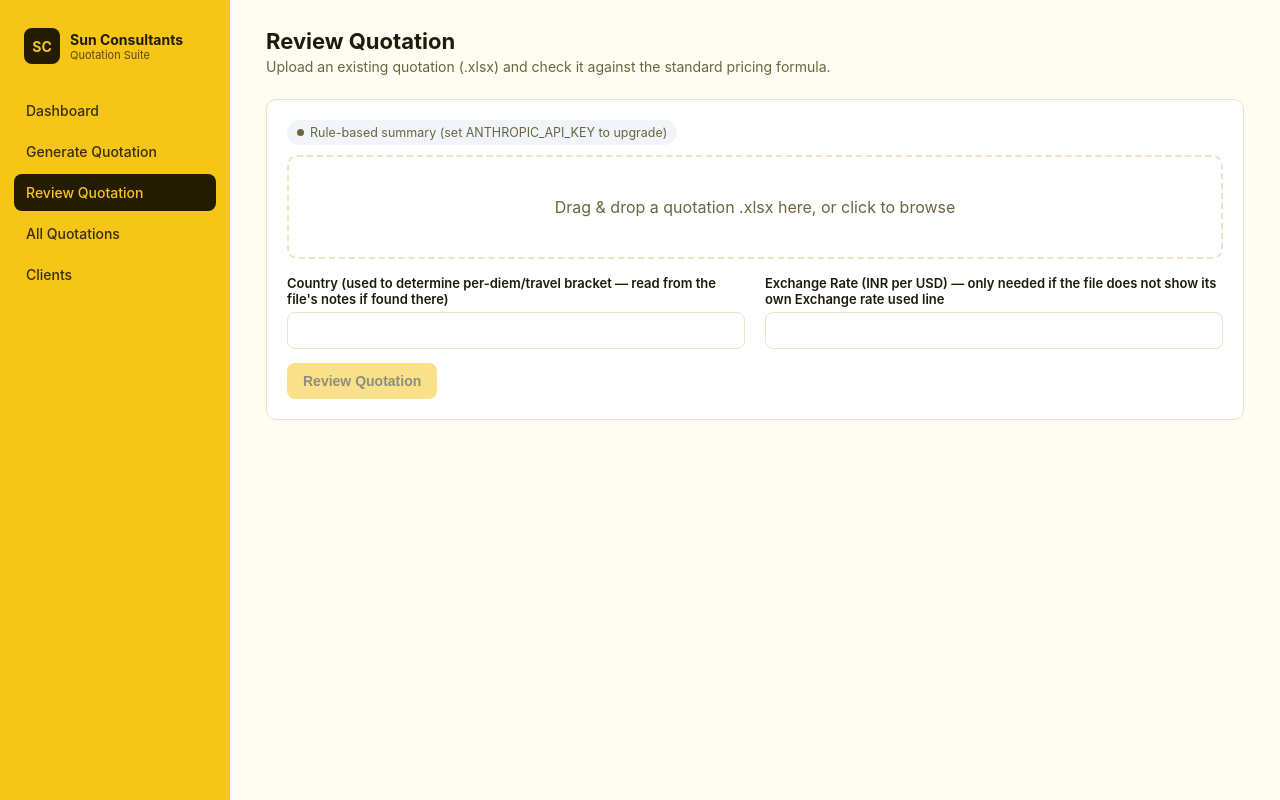
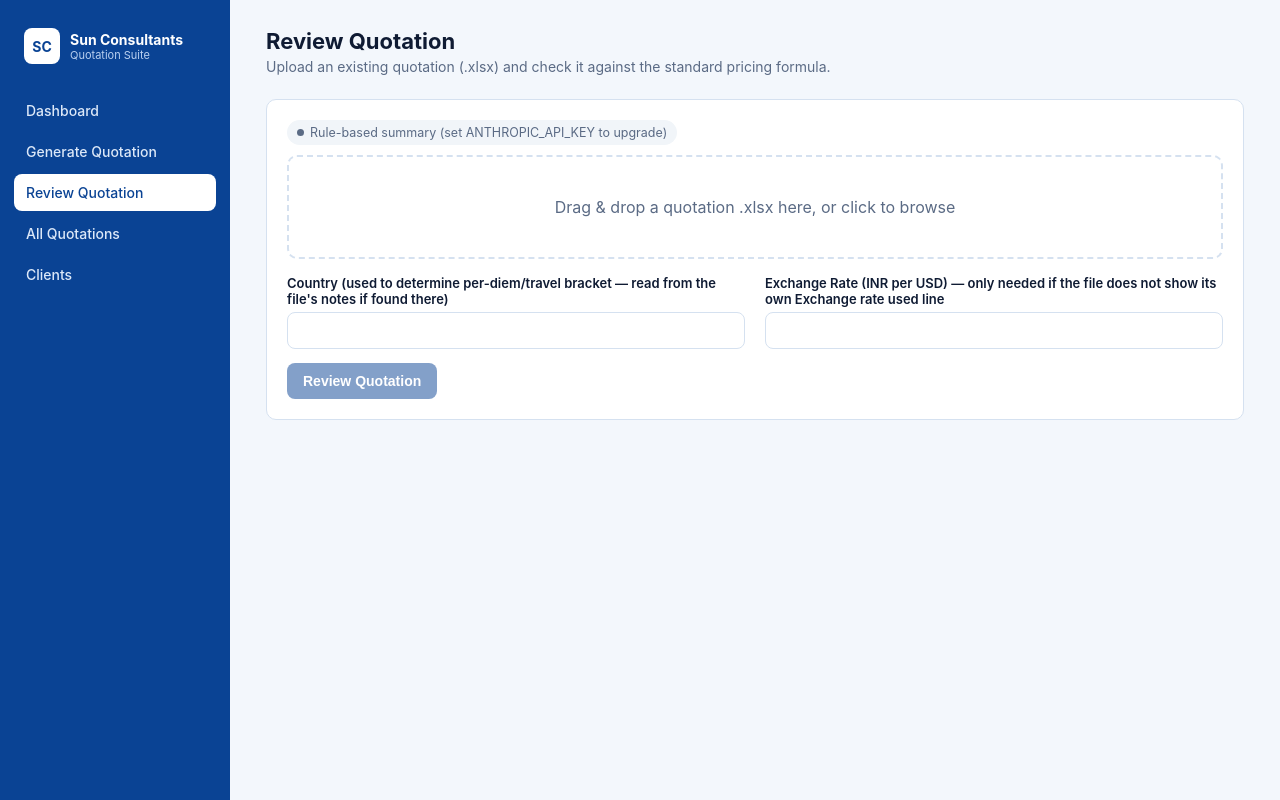
Before and after one commit to suncertificationindia/FMCD-Quotation-generator, a Flask app: page /review in a window 1280 px wide. Run offline with Flask 3, Linux system fonts and the light colour scheme.

Commit message:
Add files via upload

```diff
--- a/static/review.js
+++ b/static/review.js
@@ -70,7 +70,6 @@ reviewBtn.addEventListener('click', async () => {
         <span class="badge neutral">File: ${esc(data.filename)}</span>
         <span class="badge neutral">Country used: ${esc(data.country_used || 'unknown')}</span>
         <span class="badge neutral">Rate used: ₹${data.rate_used} (from ${esc(data.rate_source)})</span>
-        <span class="badge ${data.ai_powered ? 'info' : 'neutral'}">${data.ai_powered ? 'AI summary' : 'Rule-based summary'}</span>
       </div>
       <div class="summary-box" style="white-space:pre-wrap;">${esc(data.summary)}</div>
     </div>
--- a/static/style.css
+++ b/static/style.css
@@ -1,13 +1,13 @@
 :root {
-  --navy: #f5c518;
-  --navy-2: #e0b000;
-  --blue: #f5c518;
-  --blue-light: #fff4c2;
-  --on-yellow: #231c00;
-  --ink: #1f1b0a;
-  --muted: #6b6540;
-  --border: #ece4c2;
-  --bg: #fffdf3;
+  --navy: #0a4394;        /* sidebar - same blue as www.bis-certifications.com */
+  --navy-2: #083a80;
+  --blue: #0a4394;
+  --blue-light: #e3edf9;
+  --on-blue: #ffffff;
+  --ink: #0f1b33;
+  --muted: #5b6b85;
+  --border: #d5e1f0;
+  --bg: #f3f7fc;
   --ok: #16a34a;
   --warn: #d97706;
   --bad: #dc2626;
@@ -31,7 +31,7 @@ body {
 .sidebar {
   width: 230px;
   background: var(--navy);
-  color: var(--on-yellow);
+  color: var(--on-blue);
   padding: 20px 14px;
   display: flex;
   flex-direction: column;
@@ -48,7 +48,7 @@ body {
 
 .brand-mark {
   width: 36px; height: 36px;
-  background: var(--on-yellow);
+  background: #ffffff;
   color: var(--blue);
   border-radius: 8px;
   display: flex; align-items: center; justify-content: center;
@@ -56,18 +56,18 @@ body {
 }
 
 .brand-name { font-weight: 700; font-size: 14px; }
-.brand-sub { font-size: 11px; color: #5e4d00; }
+.brand-sub { font-size: 11px; color: #b9d0f0; }
 
 .nav-link {
-  color: #3a2f00;
+  color: #dce8f8;
   text-decoration: none;
   padding: 10px 12px;
   border-radius: 8px;
   font-size: 14px;
   font-weight: 500;
 }
-.nav-link:hover { background: rgba(0,0,0,0.08); color: var(--on-yellow); }
-.nav-link.active { background: var(--on-yellow); color: var(--blue); }
+.nav-link:hover { background: rgba(255,255,255,0.14); color: #ffffff; }
+.nav-link.active { background: #ffffff; color: var(--blue); }
 
 .content {
   flex: 1;
@@ -102,12 +102,12 @@ h2 { font-size: 17px; margin: 0 0 12px 0; }
 table { width: 100%; border-collapse: collapse; font-size: 13.5px; }
 th, td { text-align: left; padding: 9px 10px; border-bottom: 1px solid var(--border); }
 th { color: var(--muted); font-weight: 600; font-size: 12px; text-transform: uppercase; letter-spacing: 0.02em; }
-tr:hover td { background: #fafbfd; }
+tr:hover td { background: #f3f7fc; }
 
 .btn {
   display: inline-flex; align-items: center; gap: 6px;
   background: var(--blue);
-  color: var(--on-yellow);
+  color: var(--on-blue);
   border: none;
   padding: 10px 16px;
   border-radius: 8px;
@@ -116,9 +116,9 @@ tr:hover td { background: #fafbfd; }
   cursor: pointer;
   text-decoration: none;
 }
-.btn:hover { background: #e0b000; }
-.btn.secondary { background: #fff; color: var(--ink); border: 1px solid var(--border); }
-.btn.secondary:hover { background: #f1f5f9; }
+.btn:hover { background: var(--navy-2); }
+.btn.secondary { background: #fff; color: var(--blue); border: 1px solid var(--border); }
+.btn.secondary:hover { background: var(--blue-light); }
 .btn:disabled { opacity: 0.5; cursor: not-allowed; }
 
 input[type=text], input[type=number], input[type=email], select, textarea {
@@ -145,7 +145,7 @@ label { font-size: 13px; font-weight: 600; color: var(--ink); display: block; ma
 .badge.ok { background: #dcfce7; color: var(--ok); }
 .badge.warn { background: #fef3c7; color: var(--warn); }
 .badge.bad { background: #fee2e2; color: var(--bad); }
-.badge.info { background: var(--blue-light); color: #7a5a00; }
+.badge.info { background: var(--blue-light); color: var(--blue); }
 .badge.neutral { background: #f1f5f9; color: var(--muted); }
 
 .command-box {
@@ -159,7 +159,7 @@ label { font-size: 13px; font-weight: 600; color: var(--ink); display: block; ma
   border-radius: 8px;
   padding: 14px;
   margin-bottom: 12px;
-  background: #fafbfd;
+  background: #f8fbff;
 }
 .is-item-card .row { display: grid; grid-template-columns: 1fr 1fr 1fr; gap: 10px; }
 
@@ -175,7 +175,7 @@ label { font-size: 13px; font-weight: 600; color: var(--ink); display: block; ma
 .upload-zone.dragover { border-color: var(--blue); background: var(--blue-light); }
 
 .summary-box {
-  background: #f8fafc;
+  background: #f3f7fc;
   border-left: 3px solid var(--blue);
   padding: 14px 16px;
   border-radius: 6px;
@@ -197,5 +197,6 @@ label { font-size: 13px; font-weight: 600; color: var(--ink); display: block; ma
 .ai-status.on { background: #ecfdf5; color: var(--ok); }
 .dot { width: 7px; height: 7px; border-radius: 50%; background: currentColor; }
 
-a { color: #7a5a00; }
-.btn.secondary { color: var(--ink); }
+a { color: var(--blue); }
+.btn { color: var(--on-blue); }
+.btn.secondary { color: var(--blue); }
```
Also changed, not shown: static/generate.js (+0 -24 lines).
